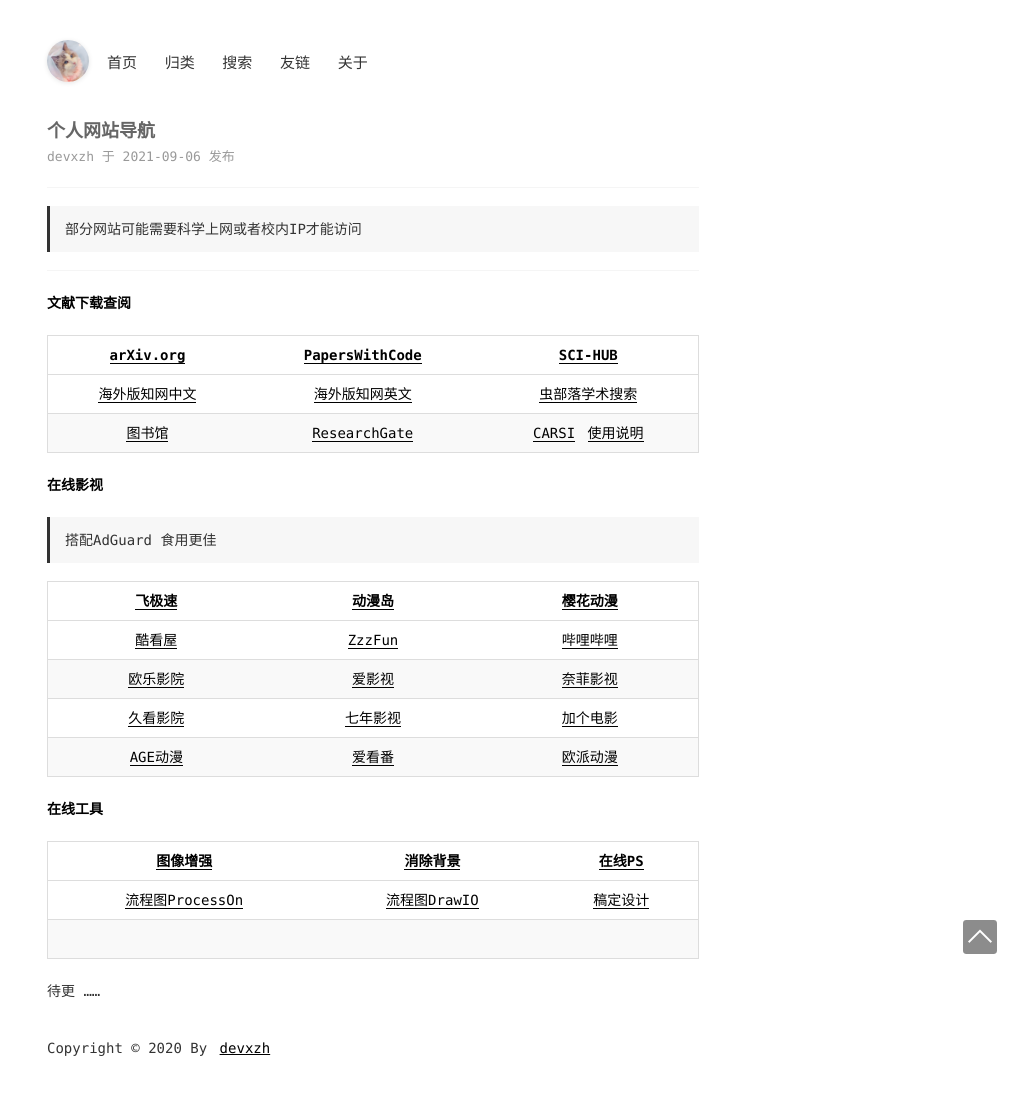
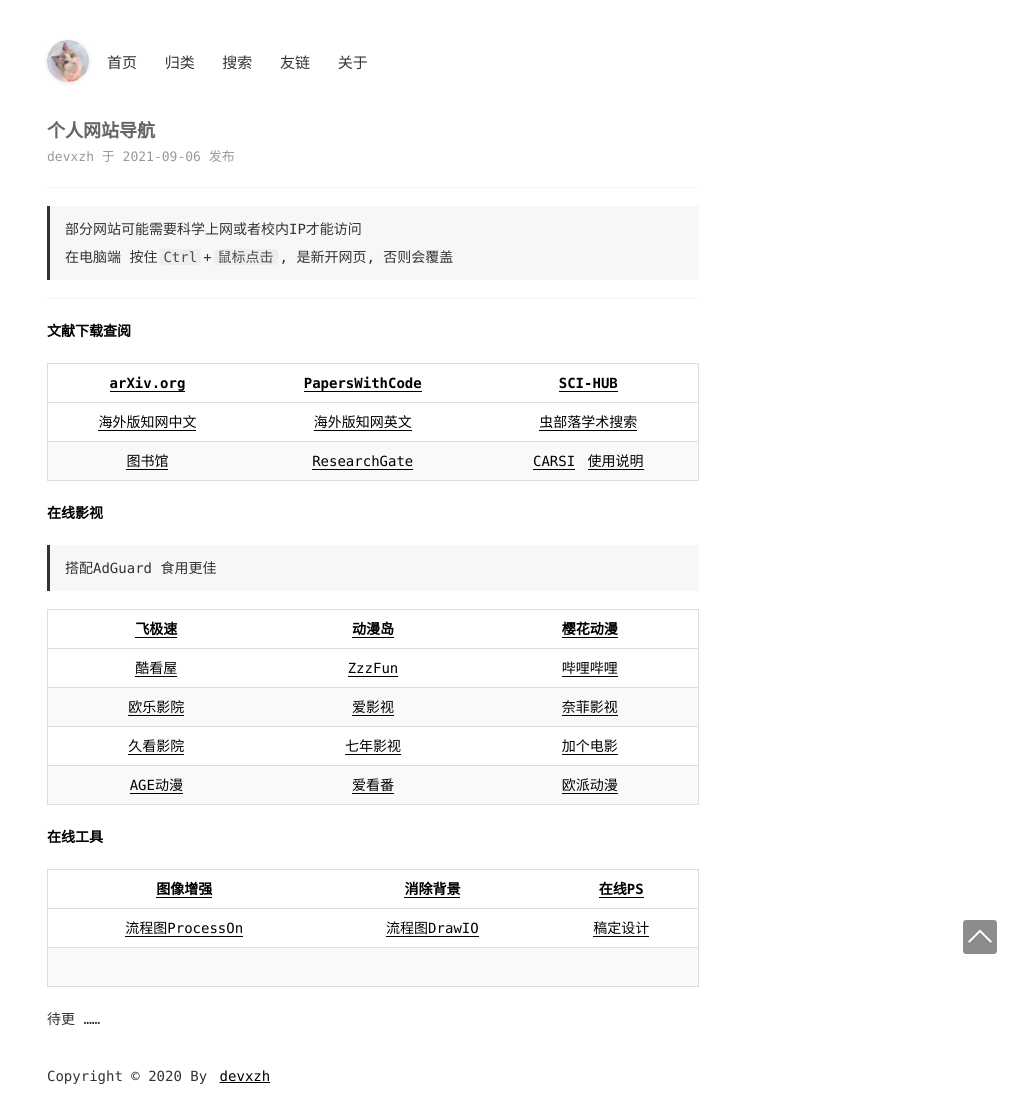
Before and after one commit to devxzh/devxzh.github.io, a Jekyll site: the page built from _posts/2021-09-06-个人网站导航.md, in a window 1280 px wide. Shown: the whole page, without its empty margins (267-1280 px from the left). Built offline with Jekyll 4.4.1, drawn with Linux system fonts in a browser that asks for light colours; comment, search, counter and statistics services are not loaded; before the commit the page ends 1074 px from its top, so only the background shows below that.

Commit message:
Update 2021-09-06-个人网站导航.md

```diff
--- a/_posts/2021-09-06-个人网站导航.md
+++ b/_posts/2021-09-06-个人网站导航.md
@@ -7,6 +7,8 @@ categories: [网址,实用工具,学术搜索]
 ---
 
 > 部分网站可能需要科学上网或者校内IP才能访问
+>
+> 在电脑端 按住`Ctrl`+`鼠标点击`, 是新开网页, 否则会覆盖
 
 ---
 
```
